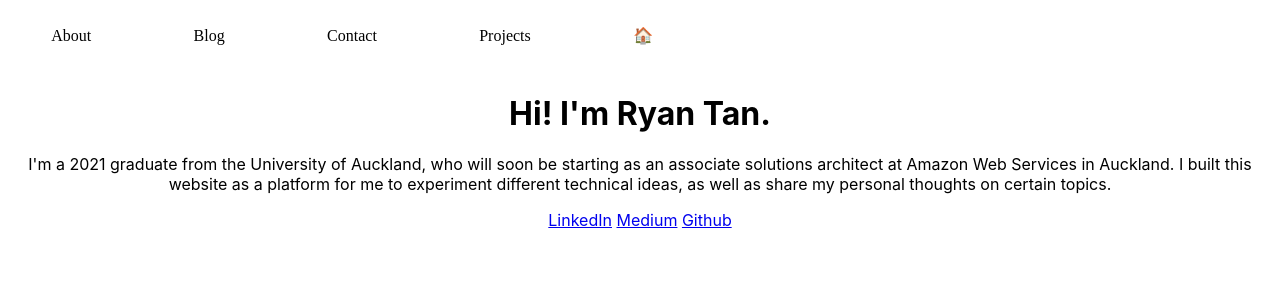
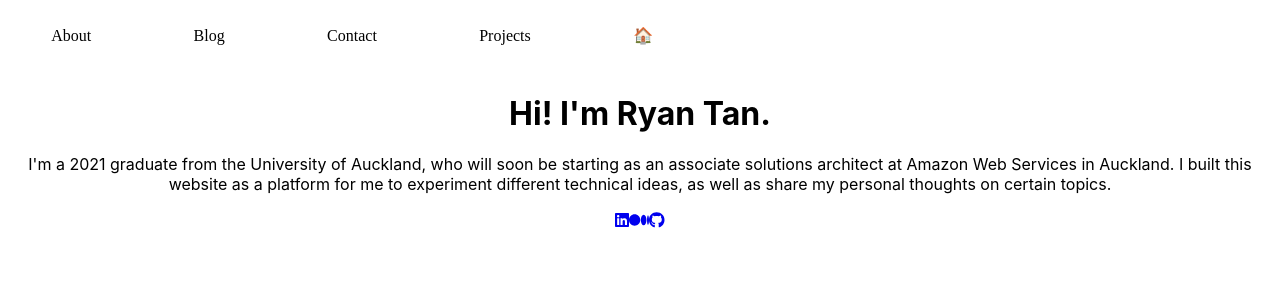
Before and after one commit to rtan265/rtan265.github.io, a React (Create React App) app: page /about in a window 1280 px wide. Shown: the top 300 px of the page. Built offline with nearby package versions, Linux system fonts and the light colour scheme; a web font is replaced by a local one.

Commit message:
add social fontawesome icons

```diff
--- a/src/pages/About/About.tsx
+++ b/src/pages/About/About.tsx
@@ -1,3 +1,6 @@
+import { FontAwesomeIcon } from "@fortawesome/react-fontawesome";
+import { faLinkedin, faMedium, faGithub } from "@fortawesome/free-brands-svg-icons";
+
 import "./About.css";
 
 export default function About() {
@@ -5,7 +8,20 @@ export default function About() {
     <div>
         <h1 className="about-page-header">Hi! I'm Ryan Tan.</h1>
         <p className="about-page-body">I'm a 2021 graduate from the University of Auckland, who will soon be starting as an associate solutions architect at Amazon Web Services in Auckland. I built this website as a platform for me to experiment different technical ideas, as well as share my personal thoughts on certain topics.</p>
-        <a href="http://www.linkedin.com/in/rtan18">LinkedIn</a> <a href="http://www.medium.com/@rtan265">Medium</a> <a href="http://www.github.com/rtan265">Github</a>
+
+        <div className="about-page-socials">
+          <a href="http://www.linkedin.com/in/rtan18">
+            <FontAwesomeIcon icon={ faLinkedin } />
+          </a>
+
+          <a href="http://www.medium.com/@rtan265">
+            <FontAwesomeIcon icon={ faMedium } />
+          </a>
+
+          <a href="http://www.github.com/rtan265">
+            <FontAwesomeIcon icon={ faGithub } />
+          </a>
+        </div>
     </div>
   )
 }
```
